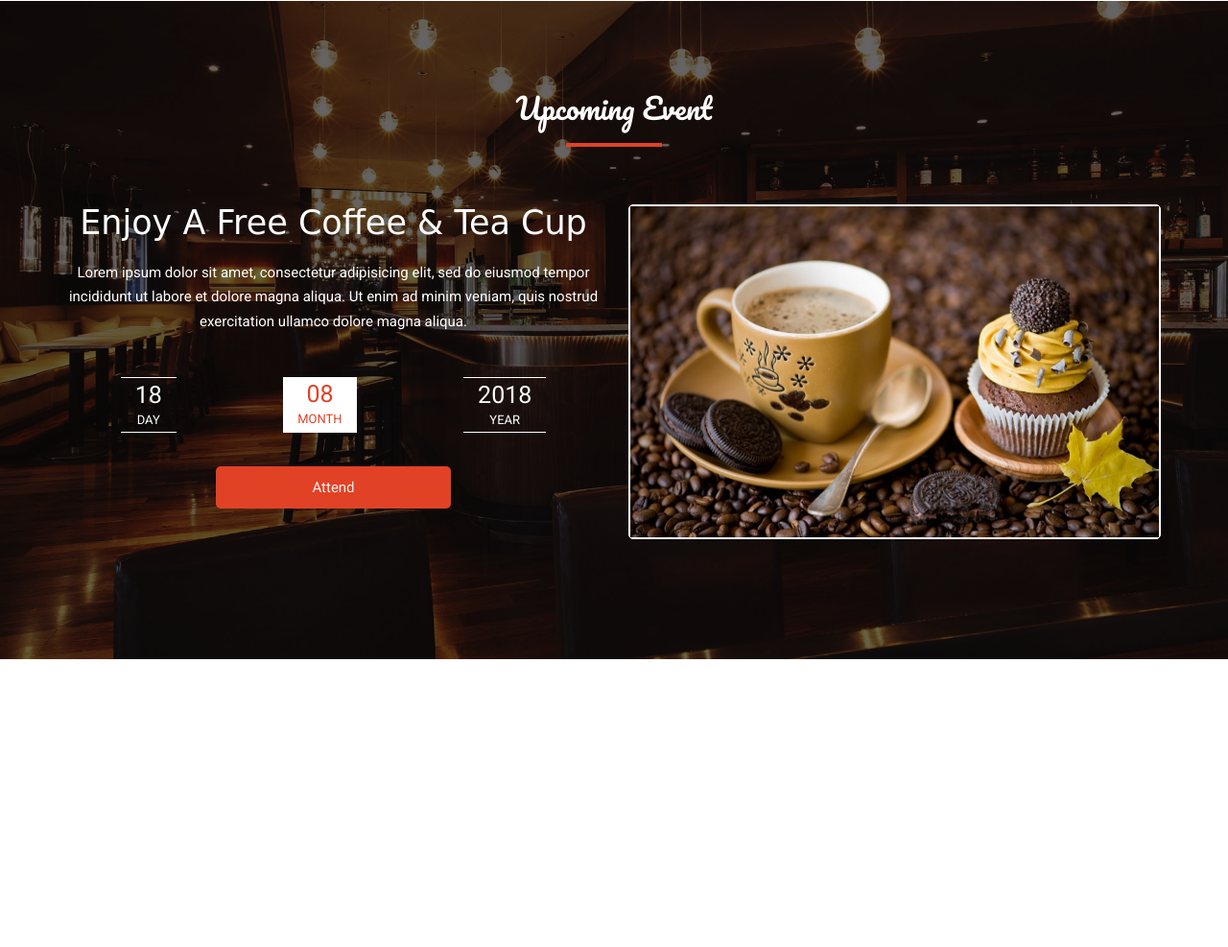
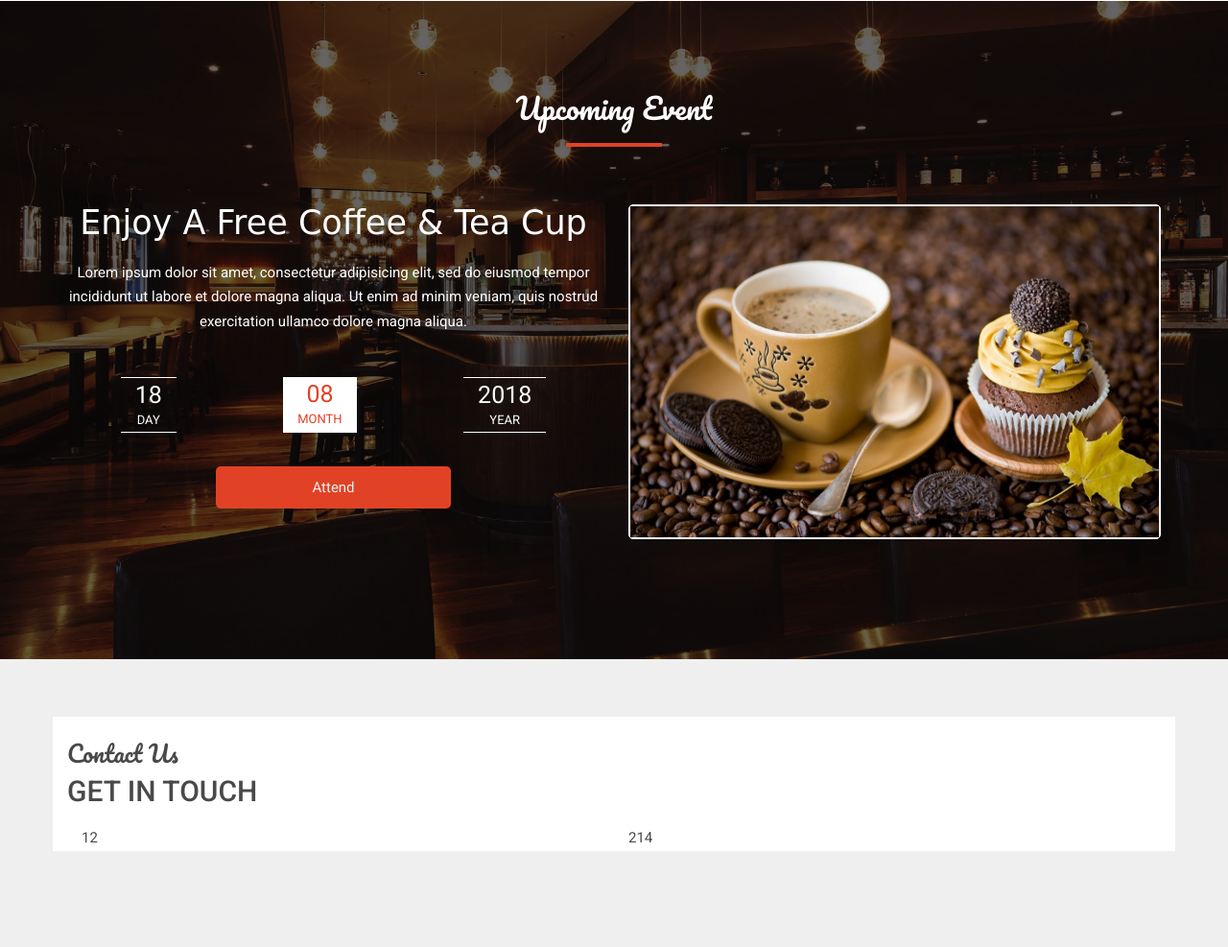
Before and after one commit to litsazib/resto, a website: page index.html in a window 1280 px wide. Shown: the part 4810-5797 px from the top of the page at 96% size. Before the commit the page ends 5650 px from the top, so only its background shows below. Drawn offline with nearby package versions, Linux system fonts and the light colour scheme.

Commit message:
contact us area desing

```diff
--- a/index.html
+++ b/index.html
@@ -338,7 +338,23 @@
           </div>
         </div>
       </section>
-<br><br><br><br><br><br>
+      <!-- contact us -->
+      <section class="contactus">
+        <div class="container">
+          <div class="row">
+            <div class="col-md-12 contact-area">
+              <div class="get-in-touch">
+                <div class="contact-head">
+                  <h3>Contact Us</h3>
+                  <h1>GET IN TOUCH</h1>
+                </div>
+                <div class="col-md-6">12</div>
+                <div class="col-md-6">214</div>
+              </div>
+           </div>
+        </div>
+      </div>
+    </section>
         <script src="https://code.jquery.com/jquery-1.12.0.min.js"></script>
         <script>window.jQuery || document.write('<script src="js/vendor/jquery-3.1.1.min.js"><\/script>')</script>
 		    <script src="js/bootstrap.min.js"></script>
--- /dev/null
+++ b/sass/layouts/_contactus.scss
@@ -0,0 +1,29 @@
+section.contactus{
+  padding: 60px 0px 100px;
+  background-color: $primary-color;
+
+  .heading>span{
+    width: 100px;
+    border-bottom: 4px solid $secondary-color;
+    display: block;
+    margin: 0 auto;
+  }
+  .contact-area {
+      background-color: $main-bg;
+  }
+    .contact-head h3{
+        font-family: $slider_title_font;
+        text-transform: capitalize;
+        color: $base-font-color;
+        margin-top: 25px;
+    }
+
+
+
+
+
+
+
+
+
+}
--- a/sass/main.scss
+++ b/sass/main.scss
@@ -31,4 +31,5 @@
 @import 'layouts/_reservation.scss';
 @import 'layouts/_gallary.scss';
 @import 'layouts/_event.scss';
+@import 'layouts/_contactus.scss';
 @import 'layouts/_footer.scss';
```
Also changed, not shown: css/main.css, 1 other file.
